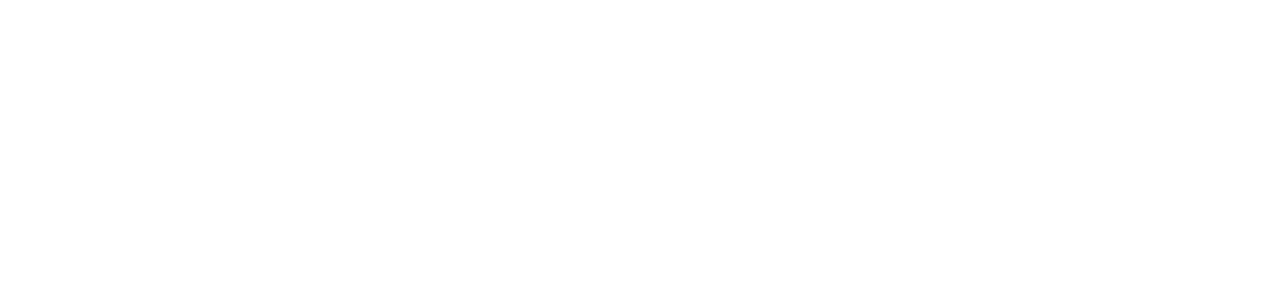
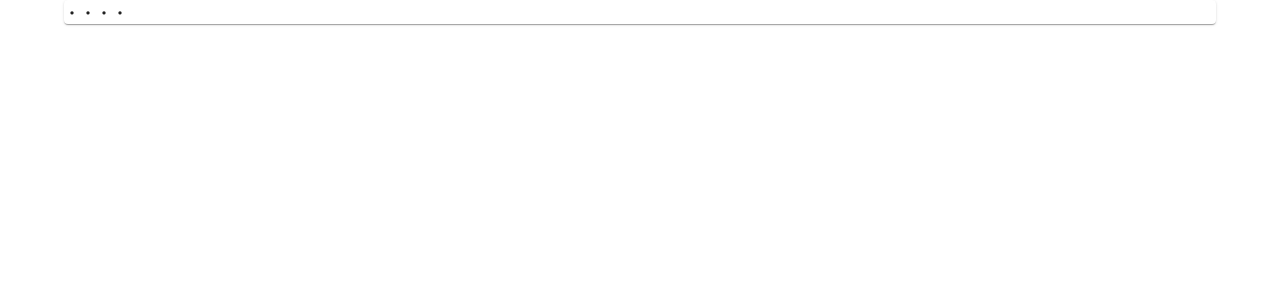
Before and after one commit to rexiaxm7/react-study, a React (Create React App) app: page /users in a window 1280 px wide. Before the commit this address had no page. Shown: the top 300 px of the page. Built offline with nearby package versions, Linux system fonts and the light colour scheme.

Commit message:
add: いろいろ

```diff
--- a/src/App.tsx
+++ b/src/App.tsx
@@ -2,7 +2,7 @@
 import logo from "./logo.svg";
 import "./App.css";
 import { Routes, Route } from "react-router-dom";
-import { Test } from "./components/pages/Test";
+import { Users } from "./components/pages/Users";
 
 function App() {
   return (
--- /dev/null
+++ b/src/components/layouts/DefaultLayout.tsx
@@ -0,0 +1,12 @@
+import { Box } from "@mui/material";
+import { Outlet } from "react-router-dom";
+
+export const DefaultLayout = () => {
+  return (
+    <Box>
+      <main>
+        <Outlet />
+      </main>
+    </Box>
+  );
+};
--- a/src/components/pages/Test.tsx
+++ /dev/null
@@ -1,7 +0,0 @@
-import { Typography } from "@mui/material";
-
-export const Test = () => (
-  <Typography>
-    testtesttesttesttesttesttesttesttesttesttesttesttesttesttesttesttesttesttesttesttesttesttesttesttesttesttesttesttesttesttesttesttesttesttesttesttesttesttesttesttesttesttesttesttesttesttest
-  </Typography>
-);
--- /dev/null
+++ b/src/components/pages/Users.tsx
@@ -0,0 +1,11 @@
+import { Box, Card, Grid, Typography } from "@mui/material";
+
+export const Users = () => (
+  <>
+    <Grid container justifyContent="center" alignContent="center">
+      <Grid item xs={12}>
+        <Card>・・・・</Card>
+      </Grid>
+    </Grid>
+  </>
+);
--- a/src/index.tsx
+++ b/src/index.tsx
@@ -4,18 +4,24 @@
 import App from "./App";
 import reportWebVitals from "./reportWebVitals";
 import { BrowserRouter, Routes, Route } from "react-router-dom";
-import { Test } from "./components/pages/Test";
+import { Users } from "./components/pages/Users";
+import { Container } from "@mui/material";
+import { DefaultLayout } from "./components/layouts/DefaultLayout";
 
 const rootElement = document.getElementById("root");
 render(
-  <React.StrictMode>
-    <BrowserRouter>
-      <Routes>
-        <Route path="/" element={<App />} />
-        <Route path="test" element={<Test />} />
-      </Routes>
-    </BrowserRouter>
-  </React.StrictMode>,
+  <Container>
+    <React.StrictMode>
+      <BrowserRouter>
+        <Routes>
+          <Route index element={<App />} />
+          <Route path="/" element={<DefaultLayout />}>
+            <Route path="/users" element={<Users />} />
+          </Route>
+        </Routes>
+      </BrowserRouter>
+    </React.StrictMode>
+  </Container>,
   rootElement
 );
 
```
Also changed, not shown: jsonserver/db.json (+2 -8 lines), 1 other file (tests, documents, lock files or other folders).
